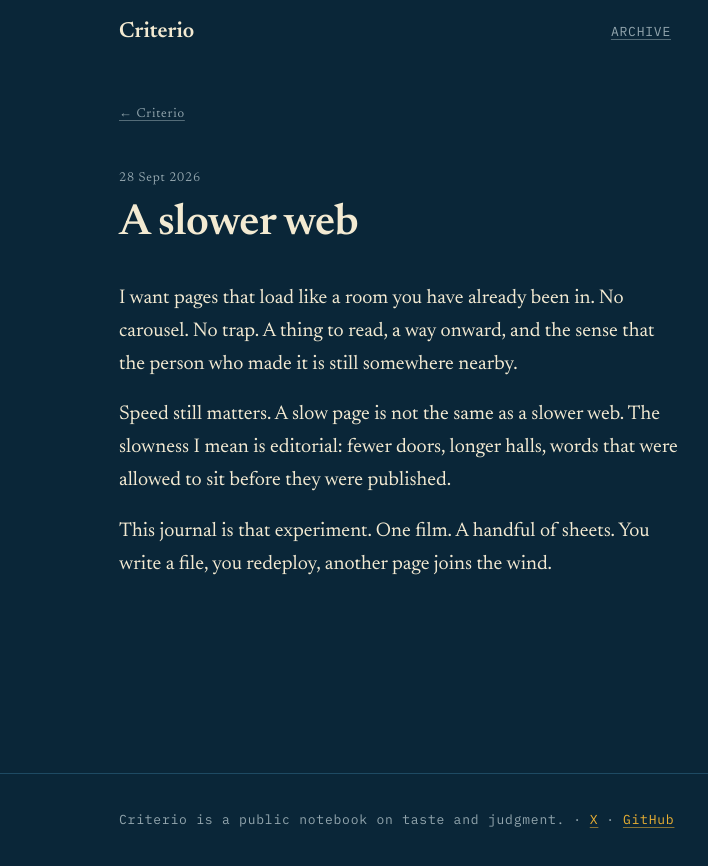
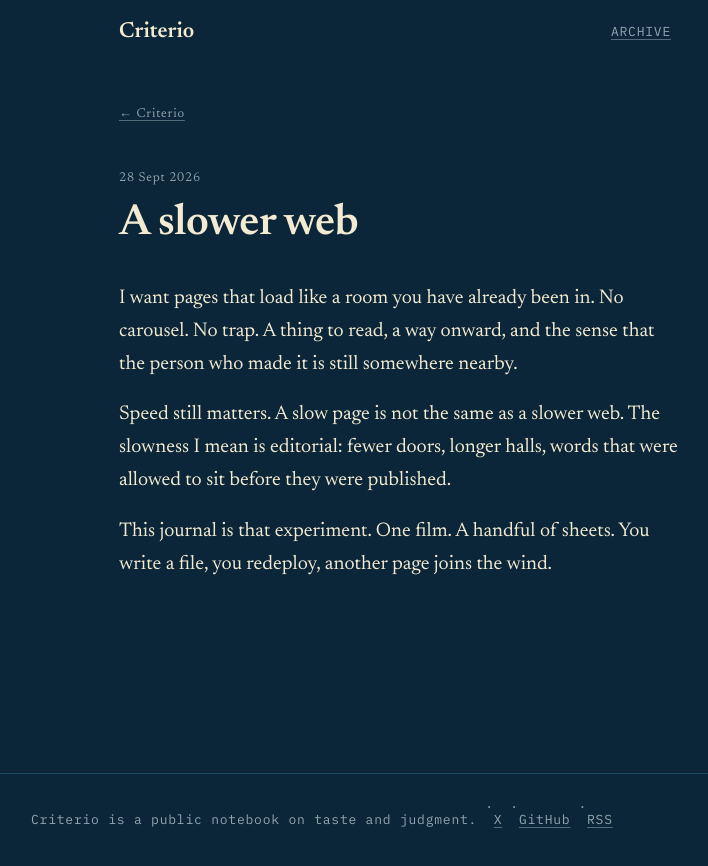
Before and after one commit to jrusco/blog, a React (Vite) app: page /journal/a-slower-web in a window 1280 px wide. Shown: the whole page, without its empty margins (241-949 px from the left). Built offline with nearby package versions, Linux system fonts and the light colour scheme.

Commit message:
feat(footer): show X, GitHub, and RSS on every route
The notebook line and the three links, including the feed, render
from site.js under the film as well as on the other pages.

Co-authored-by: Juan <jrusco@users.noreply.github.com>

```diff
--- a/src/components/Column.tsx
+++ b/src/components/Column.tsx
@@ -1,9 +1,17 @@
 import type { ReactNode } from "react";
 
-export function Column({ children, className = "" }: { children: ReactNode; className?: string }) {
+export function Column({
+  children,
+  className = "",
+  wide = false,
+}: {
+  children: ReactNode;
+  className?: string;
+  wide?: boolean;
+}) {
   return (
     <div className={`px-5 sm:px-6 ${className}`.trim()}>
-      <div className="mx-auto h-full max-w-measure">{children}</div>
+      <div className={`mx-auto h-full ${wide ? "max-w-wide" : "max-w-measure"}`}>{children}</div>
     </div>
   );
 }
--- a/src/components/Shell.tsx
+++ b/src/components/Shell.tsx
@@ -22,7 +22,7 @@ export function Shell({ children }: { children: ReactNode }) {
       <main id="main" tabIndex={-1} className="flex flex-1 flex-col outline-none">
         {children}
       </main>
-      {pathname !== "/" && <SiteFooter />}
+      <SiteFooter />
     </div>
   );
 }
--- a/src/components/SiteFooter.tsx
+++ b/src/components/SiteFooter.tsx
@@ -1,23 +1,30 @@
-import { Fragment } from "react";
-import { PROFILE_LINKS } from "../site";
+import { LINKS } from "../site.js";
 import { Column } from "./Column";
 
 export function SiteFooter() {
   return (
     <footer className="mt-24 border-t border-hairline">
-      <Column className="py-6">
-        <p className="font-mono text-meta text-muted flex flex-wrap items-center gap-x-2">
+      <Column wide className="py-6">
+        <p className="font-mono text-meta text-muted flex flex-wrap items-center gap-x-2 sm:flex-nowrap sm:whitespace-nowrap">
           Criterio is a public notebook on taste and judgment.
-          {PROFILE_LINKS.map(({ label, href }) =>
-            href ? (
-              <Fragment key={label}>
-                <span aria-hidden="true">·</span>
-                <a className="inline-flex items-center min-h-11 hover:text-ink" href={href}>
-                  {label}
-                </a>
-              </Fragment>
-            ) : null,
-          )}
+          <span className="inline-flex whitespace-nowrap">
+            <span aria-hidden="true">· </span>
+            <a className="text-muted hover:text-ink inline-flex items-center min-h-11 px-1 -mx-1" href={LINKS.x}>
+              X
+            </a>
+          </span>
+          <span className="inline-flex whitespace-nowrap">
+            <span aria-hidden="true">· </span>
+            <a className="text-muted hover:text-ink inline-flex items-center min-h-11 px-1 -mx-1" href={LINKS.github}>
+              GitHub
+            </a>
+          </span>
+          <span className="inline-flex whitespace-nowrap">
+            <span aria-hidden="true">· </span>
+            <a className="text-muted hover:text-ink inline-flex items-center min-h-11 px-1 -mx-1" href={LINKS.rss}>
+              RSS
+            </a>
+          </span>
         </p>
       </Column>
     </footer>
--- /dev/null
+++ b/src/site.js
@@ -0,0 +1,6 @@
+// TODO: replace with real profile URLs before launch. Do not use a real name.
+export const LINKS = {
+  x: "https://x.com/TODO_HANDLE",
+  github: "https://github.com/TODO_HANDLE",
+  rss: "/blog/rss.xml", // TODO: generated in a later brief
+};
--- a/src/site.ts
+++ /dev/null
@@ -1,7 +0,0 @@
-export type ProfileLink = { label: string; href?: string };
-
-// The footer shows a link only once its href is set. Do not use a real name.
-export const PROFILE_LINKS: ProfileLink[] = [
-  { label: "X", href: "https://x.com" },
-  { label: "GitHub", href: "https://github.com" },
-];
--- a/tsconfig.app.json
+++ b/tsconfig.app.json
@@ -10,6 +10,7 @@
     "isolatedModules": true,
     "moduleDetection": "force",
     "noEmit": true,
+    "allowJs": true,
     "jsx": "react-jsx",
     "strict": true,
     "noUnusedLocals": true,
```
